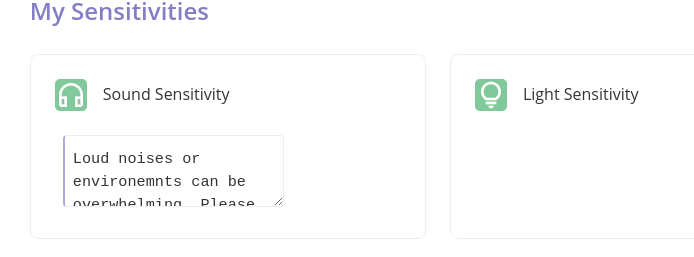
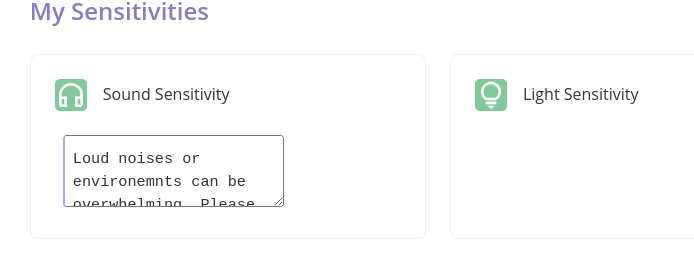
Before and after one commit to Kousei-Uchu/sequoia-support, a Next.js app: page /editor in a window 1280 px wide. Shown: the part 791-1048 px from the top of the page, without its empty margins (202-896 px from the left). Built offline with nearby package versions, Linux system fonts and the light colour scheme; no server answers.

Commit message:
Update globals.css

```diff
--- a/styles/globals.css
+++ b/styles/globals.css
@@ -194,7 +194,6 @@ body {
 .support-description {
   width: 90%%;
   padding: 0.75rem;
-  border: 1px solid #eee;
   border-radius: 4px;
   margin-top: 0.5rem;
   transition: border-color 0.3s;
```
